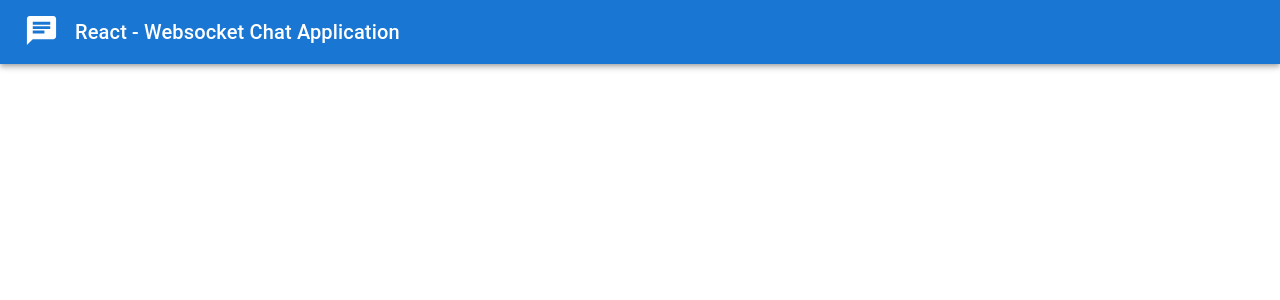
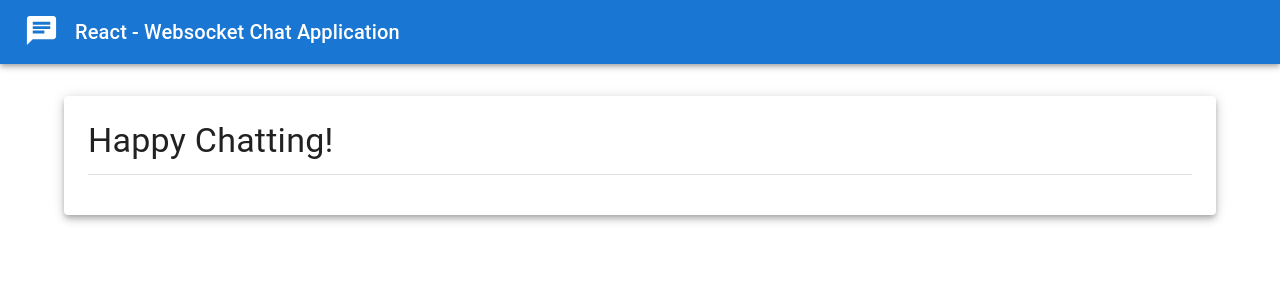
Before and after one commit to takacsberni/react-websocket-chat-app, a React (Create React App) app: page / in a window 1280 px wide. Shown: the top 300 px of the page. Built offline with nearby package versions, Linux system fonts and the light colour scheme.

Commit message:
feat: make Chat component to be able to display a chat message

```diff
--- a/src/components/chat/Chat.jsx
+++ b/src/components/chat/Chat.jsx
@@ -1,12 +1,36 @@
-import {Container, Paper} from "@mui/material";
-import {Fragment} from "react";
+import {Box, Container, Divider, Grid, List, ListItem, ListItemText, Paper, Typography} from "@mui/material";
+import {Fragment, useState} from "react";
 
 export default function Chat(){
+
+    const [chatMessages, setChatMessages] = useState([]);
+    const listChatMessages = chatMessages.map( (chatMessageDto, index) =>
+        <ListItem key={index}>
+            <ListItemText primary={`${chatMessageDto.user}: ${chatMessageDto.message}`} />
+        </ListItem>
+    );
+
     return (
         <Fragment>
             <Container>
                 {/*Container centers everything horizontally*/}
                 <Paper elevation={5}>
+                    <Box p={3}>
+                        <Typography variant="h4" gutterBottom>
+                            Happy Chatting!
+                        </Typography>
+                        <Divider />
+                        <Grid container spacing={4} alignItems="center">
+                            <Grid item>
+                                <List>
+                                    {listChatMessages}
+                                </List>
+                            </Grid>
+                            <Grid item></Grid>
+                            <Grid item></Grid>
+                            <Grid item></Grid>
+                        </Grid>
+                    </Box>
 
                 </Paper>
             </Container>
```
